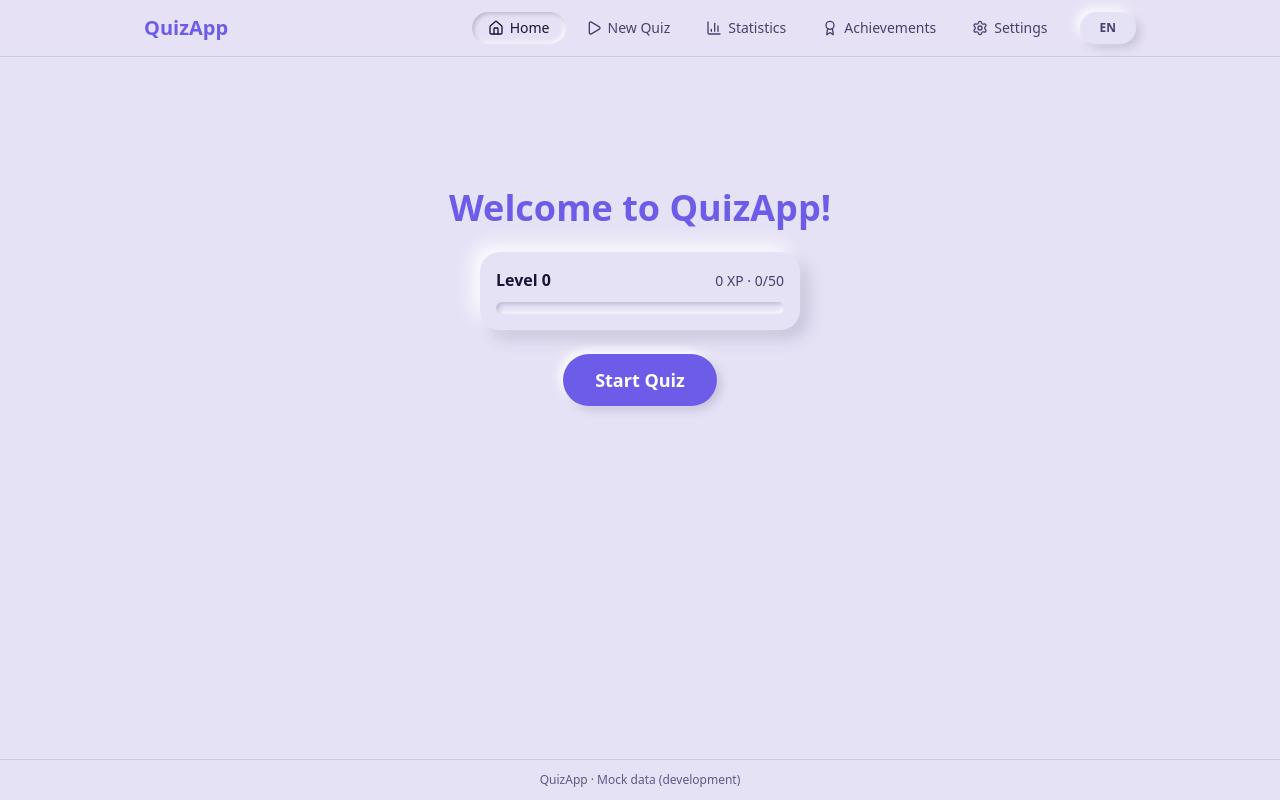
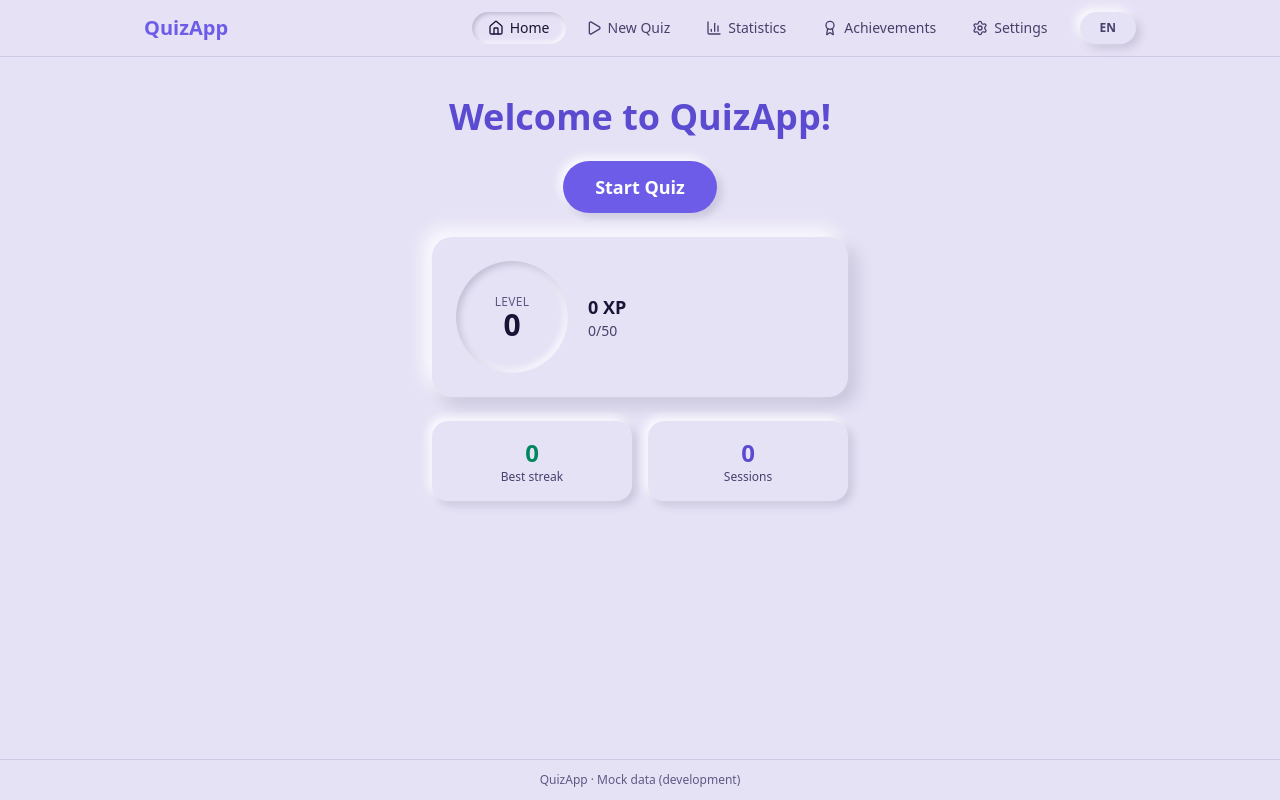
Before and after one commit to sanasus/quiz-app, a React (Vite) app: page / in a window 1280 px wide. Built offline with nearby package versions, Linux system fonts and the light colour scheme.

Commit message:
feat(home): hero CTA, XP ring, streak and sessions tiles, repeat-last shortcut
Co-Authored-By: Claude Sonnet 5.5 <noreply@anthropic.com>

```diff
--- a/src/locales/en.json
+++ b/src/locales/en.json
@@ -19,6 +19,9 @@
   "home": {
     "welcome": "Welcome to QuizApp!",
     "start": "Start Quiz",
+    "best_streak": "Best streak",
+    "sessions": "Sessions",
+    "repeat_last": "Repeat",
     "last_results": "Last Results",
     "level": "Level",
     "xp_progress": "XP progress"
--- a/src/locales/ru.json
+++ b/src/locales/ru.json
@@ -19,6 +19,9 @@
   "home": {
     "welcome": "Добро пожаловать в QuizApp!",
     "start": "Начать тест",
+    "best_streak": "Лучшая серия",
+    "sessions": "Сессий",
+    "repeat_last": "Повторить",
     "last_results": "Последние результаты",
     "level": "Уровень",
     "xp_progress": "Прогресс опыта"
--- /dev/null
+++ b/src/shared/ui/progress-ring.tsx
@@ -0,0 +1,66 @@
+/**
+ * ProgressRing — circular progress with an inset track and a rounded
+ * arc. Children render in the centre (level number, percent).
+ */
+
+import type { ReactNode } from 'react'
+
+export interface ProgressRingProps {
+  value: number
+  max: number
+  /** Accessible name; the ring is announced as a progressbar. */
+  label: string
+  /** Outer diameter in px. */
+  size?: number
+  children?: ReactNode
+}
+
+const STROKE = 10
+
+export function ProgressRing({
+  value,
+  max,
+  label,
+  size = 112,
+  children,
+}: ProgressRingProps) {
+  const radius = (size - STROKE) / 2
+  const circumference = 2 * Math.PI * radius
+  const fraction = max > 0 ? Math.min(1, Math.max(0, value / max)) : 0
+
+  return (
+    <div
+      role="progressbar"
+      aria-valuemin={0}
+      aria-valuemax={max}
+      aria-valuenow={value}
+      aria-label={label}
+      className="relative shrink-0 rounded-full bg-bg shadow-neu-inset"
+      style={{ width: size, height: size }}
+    >
+      <svg
+        width={size}
+        height={size}
+        viewBox={`0 0 ${size} ${size}`}
+        className="absolute inset-0 -rotate-90"
+        aria-hidden="true"
+      >
+        <circle
+          cx={size / 2}
+          cy={size / 2}
+          r={radius}
+          fill="none"
+          stroke="var(--color-primary)"
+          strokeWidth={STROKE}
+          strokeLinecap="round"
+          strokeDasharray={circumference}
+          strokeDashoffset={circumference * (1 - fraction)}
+          className="transition-[stroke-dashoffset] duration-700"
+        />
+      </svg>
+      <div className="absolute inset-0 flex flex-col items-center justify-center text-center">
+        {children}
+      </div>
+    </div>
+  )
+}
--- a/src/views/home-screen/home-screen.tsx
+++ b/src/views/home-screen/home-screen.tsx
@@ -1,20 +1,24 @@
 /**
- * / — Home screen: start button, level, last session results.
+ * / — Home screen: hero with the start action, level ring, streak and
+ * session stats, repeat-last-settings shortcut, last session result.
  */
 
 import { Link } from '@tanstack/react-router'
 import { useTranslation } from 'react-i18next'
 import { buttonClass } from '../../shared/ui/button-styles'
+import { Card } from '../../shared/ui/card'
+import { ProgressRing } from '../../shared/ui/progress-ring'
+import { StatTile } from '../../shared/ui/stat-tile'
 import { useProgressStore } from '../../features/progress/progress-store'
 import { useStatsStore } from '../../features/stats/stats-store'
 import { xpProgress } from '../../features/progress/xp'
-import { Card } from '../../shared/ui/card'
-import { ProgressBar } from '../../shared/ui/progress-bar'
 
 export function HomeScreen() {
   const { t, i18n } = useTranslation()
   const xp = useProgressStore((s) => s.xp)
   const history = useStatsStore((s) => s.history)
+  const bestStreak = useStatsStore((s) => s.bestStreak)
+  const totalSessions = useStatsStore((s) => s.totalSessions)
 
   const progress = xpProgress(xp)
   const last = history[0]
@@ -26,38 +30,78 @@ export function HomeScreen() {
     }).format(new Date(timestamp))
 
   return (
-    <div className="flex min-h-[60vh] flex-col items-center justify-center gap-6 animate-fade-in">
-      <h1 className="px-2 text-center text-title text-primary sm:text-display">
+    <div className="mx-auto flex max-w-md flex-col items-center gap-6 px-4 py-10 animate-fade-in">
+      <h1 className="px-2 text-center text-title text-primary-ink sm:text-display">
         {t('home.welcome')}
       </h1>
 
+      {/* Primary action */}
+      <div className="flex flex-col items-center gap-3">
+        <Link to="/setup" className={buttonClass('primary', 'lg')}>
+          {t('home.start')}
+        </Link>
+        {last ? (
+          <Link
+            to="/quiz"
+            search={{
+              category: last.category,
+              difficulty: last.difficulty,
+              questionCount: Math.min(50, Math.max(1, last.totalQuestions)),
+              mode: last.mode,
+            }}
+            className={buttonClass('secondary', 'sm')}
+          >
+            {t('home.repeat_last')} · {t(`setup.${last.mode}`)} ·{' '}
+            {t(`setup.${last.difficulty}`)}
+          </Link>
+        ) : null}
+      </div>
+
       {/* Level / XP */}
-      <Card className="w-full max-w-xs" data-testid="home-level">
-        <div className="mb-2 flex items-baseline justify-between">
-          <span className="font-bold text-text">
-            {t('home.level')} {progress.level}
-          </span>
-          <span className="text-body text-text-2">
-            {xp} XP · {progress.into}/{progress.need}
-          </span>
-        </div>
-        <ProgressBar
+      <Card
+        className="flex w-full items-center gap-5"
+        data-testid="home-level"
+        padding="lg"
+      >
+        <ProgressRing
           value={progress.into}
           max={progress.need}
           label={t('home.xp_progress')}
-        />
+        >
+          <span className="text-caption uppercase tracking-wide text-text-3">
+            {t('home.level')}
+          </span>
+          <span className="text-3xl font-bold leading-none text-text">
+            {progress.level}
+          </span>
+        </ProgressRing>
+        <div className="min-w-0">
+          <p className="text-lg font-bold text-text">{xp} XP</p>
+          <p className="text-body text-text-2">
+            {progress.into}/{progress.need}
+          </p>
+        </div>
       </Card>
 
+      {/* Streak and sessions */}
+      <div className="grid w-full grid-cols-2 gap-4">
+        <StatTile label={t('home.best_streak')} tone="text-success">
+          {bestStreak}
+        </StatTile>
+        <StatTile label={t('home.sessions')} tone="text-primary-ink">
+          {totalSessions}
+        </StatTile>
+      </div>
+
       {/* Last session result */}
-      {last && (
-        <Card
-          className="w-full max-w-xs text-center"
-          data-testid="home-last-result"
-        >
+      {last ? (
+        <Card className="w-full text-center" data-testid="home-last-result">
           <p className="mb-1 text-caption uppercase tracking-wide text-text-3">
             {t('home.last_results')}
           </p>
-          <p className="text-stat text-primary">{last.score}</p>
+          <p className="text-stat text-primary-ink">
+            {last.score}
+          </p>
           <p className="text-body text-text-2">
             {last.correctCount}/{last.totalQuestions} · {last.accuracy}%
           </p>
@@ -65,11 +109,7 @@ export function HomeScreen() {
             {formatSessionDate(last.finishedAt)}
           </p>
         </Card>
-      )}
-
-      <Link to="/setup" className={buttonClass('primary', 'lg')}>
-        {t('home.start')}
-      </Link>
+      ) : null}
     </div>
   )
 }
```
